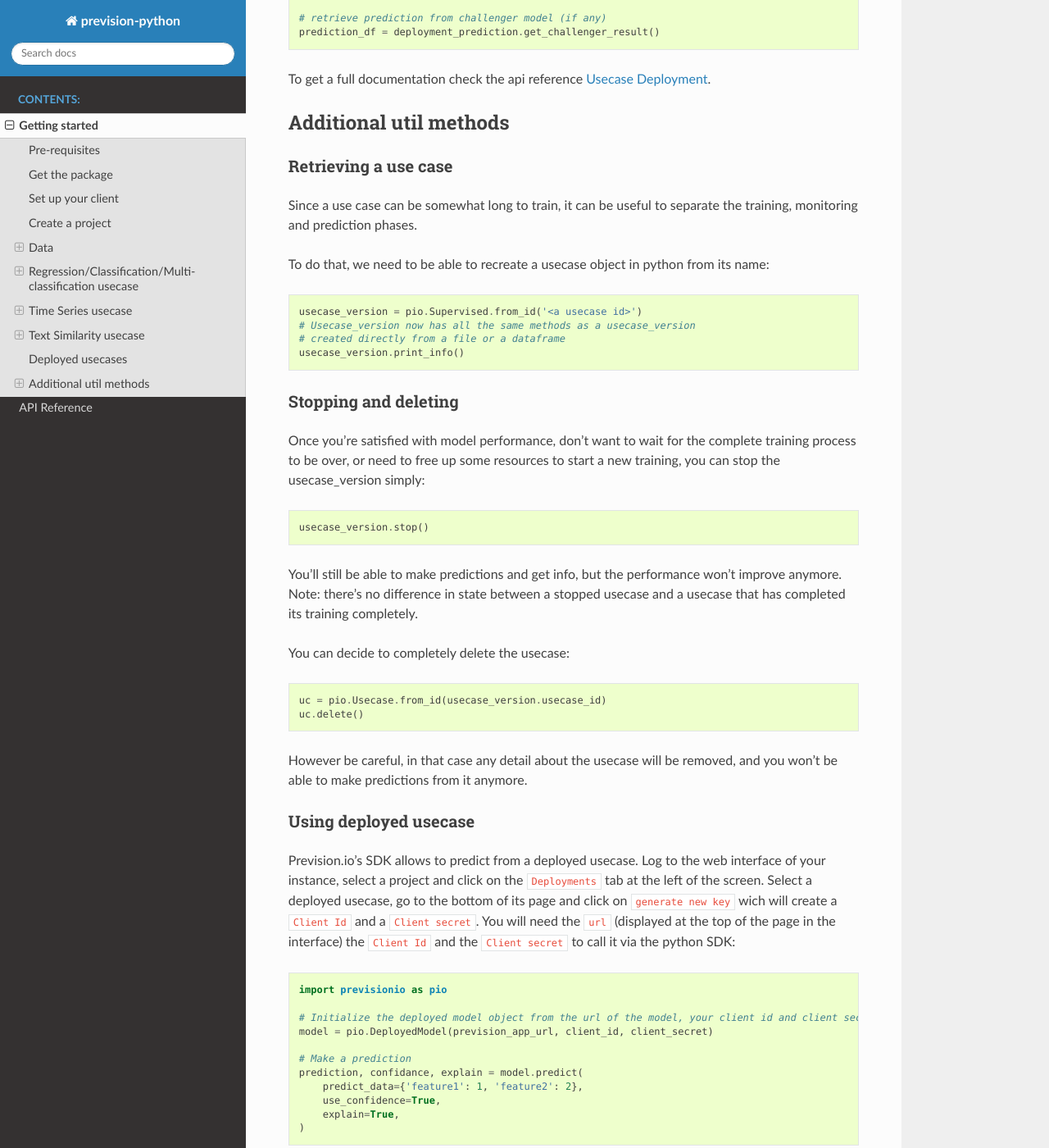
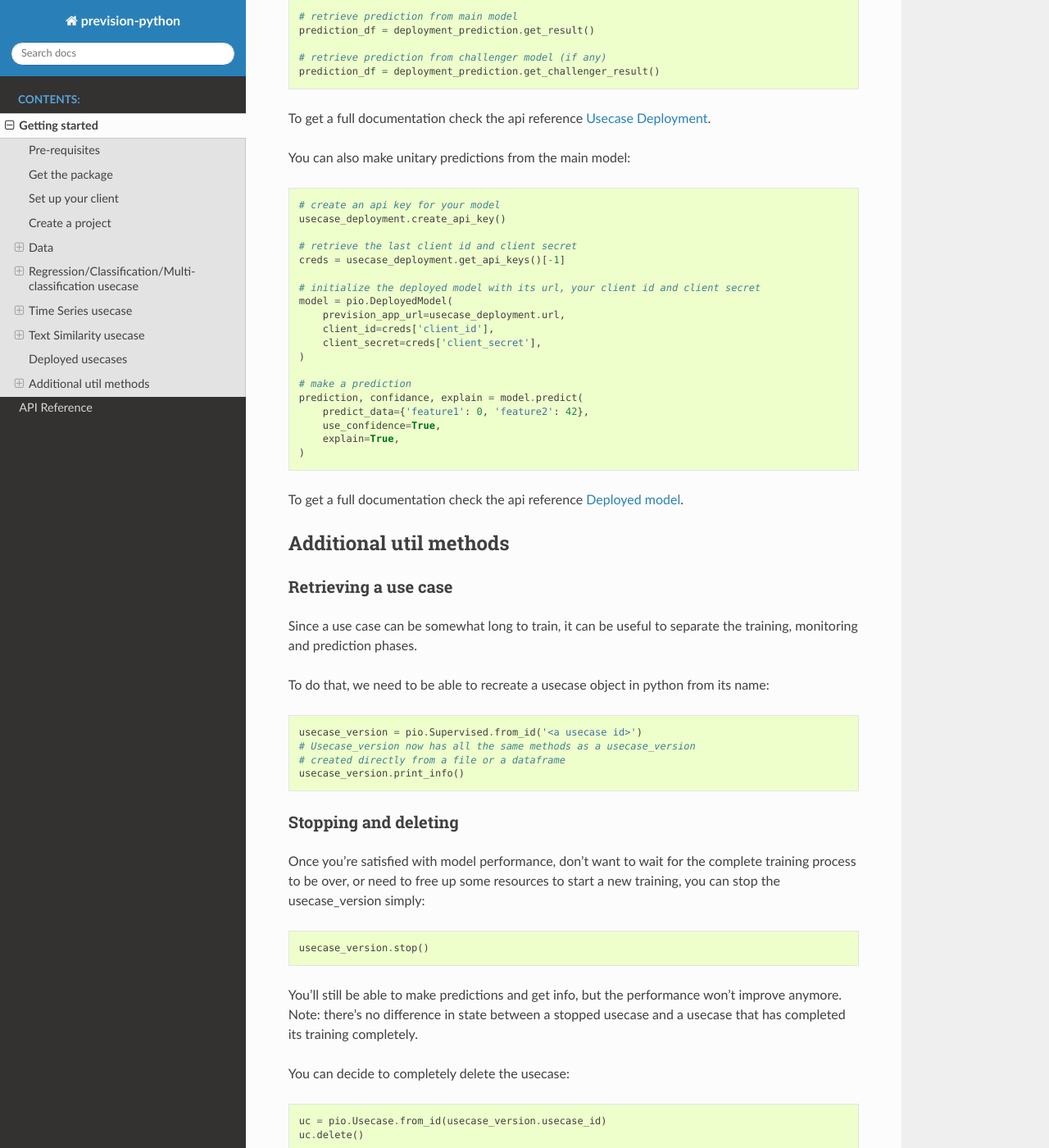
Before and after one commit to previsionio/prevision-python, a Sphinx documentation site: the page built from docs/source/getting_started.rst, in a window 1280 px wide and 1400 px high, scrolled down 10049 px. Shown: the whole window at 82% size. Built offline with Sphinx 7.4.7 and the Read the Docs theme 2.0.0, drawn with Linux system fonts in a browser that asks for light colours; formulas are drawn with MathJax 3; some of the changed text lies outside the part shown.

Commit message:
chore: update doc for deployed models

```diff
--- a/docs/source/getting_started.rst
+++ b/docs/source/getting_started.rst
@@ -468,9 +468,11 @@
 
 Prevision.io's SDK allows to deploy a usecase's models. Deployed models are made available for unit and bulk prediction through apis. Then you can follow the usage of a model and the evolution of its input features distribution.
 
+You first need to deploy a main model (and a challenger model) from an existing usecase:
+
 .. code-block:: python
 
-    # retrieve the best model
+    # retrieve the best model of your usecase
     uc_best_model = usecase_version.best_model
 
     # deploy the usecase model
@@ -480,11 +482,11 @@
         challenger_model=None,
     )
 
-Then you can predict from your deployed model:
+Now you can make bulk predictions from your deployed model(s):
 
 .. code-block:: python
 
-    # make prediction
+    # make predictions
     deployment_prediction = usecase_deployment.predict_from_dataset(test_dataset)
 
     # retrieve prediction from main model
@@ -494,6 +496,32 @@
     prediction_df = deployment_prediction.get_challenger_result()
 
 To get a full documentation check the api reference :ref:`usecase_deployment_reference`.
+
+You can also make unitary predictions from the main model:
+
+.. code-block:: python
+
+    # create an api key for your model
+    usecase_deployment.create_api_key()
+
+    # retrieve the last client id and client secret
+    creds = usecase_deployment.get_api_keys()[-1]
+
+    # initialize the deployed model with its url, your client id and client secret
+    model = pio.DeployedModel(
+        prevision_app_url=usecase_deployment.url,
+        client_id=creds['client_id'],
+        client_secret=creds['client_secret'],
+    )
+
+    # make a prediction
+    prediction, confidance, explain = model.predict(
+        predict_data={'feature1': 0, 'feature2': 42},
+        use_confidence=True,
+        explain=True,
+    )
+
+To get a full documentation check the api reference :ref:`deployed_model_reference`.
 
 Additional util methods
 =======================
@@ -531,24 +559,3 @@
     uc.delete()
 
 However be careful, in that case any detail about the usecase will be removed, and you won't be able to make predictions from it anymore.
-
-Using deployed usecase
-----------------------
-
-Prevision.io's SDK allows to predict from a deployed usecase. Log to the web interface of your instance, select a project and click on the ``Deployments`` tab at the left of the screen. Select a deployed usecase, go to the bottom of its page and click on ``generate new key`` wich will create a ``Client Id`` and a ``Client secret``. You will need the ``url`` (displayed at the top of the page in the interface) the ``Client Id`` and the ``Client secret`` to call it via the python SDK:
-
-.. code-block:: python
-
-    import previsionio as pio
-
-    # Initialize the deployed model object from the url of the model, your client id and client secret for this model, and your credentials
-    model = pio.DeployedModel(prevision_app_url, client_id, client_secret)
-
-    # Make a prediction
-    prediction, confidance, explain = model.predict(
-        predict_data={'feature1': 1, 'feature2': 2},
-        use_confidence=True,
-        explain=True,
-    )
-
-To get a full documentation check the api reference :ref:`deployed_model_reference`.
```
